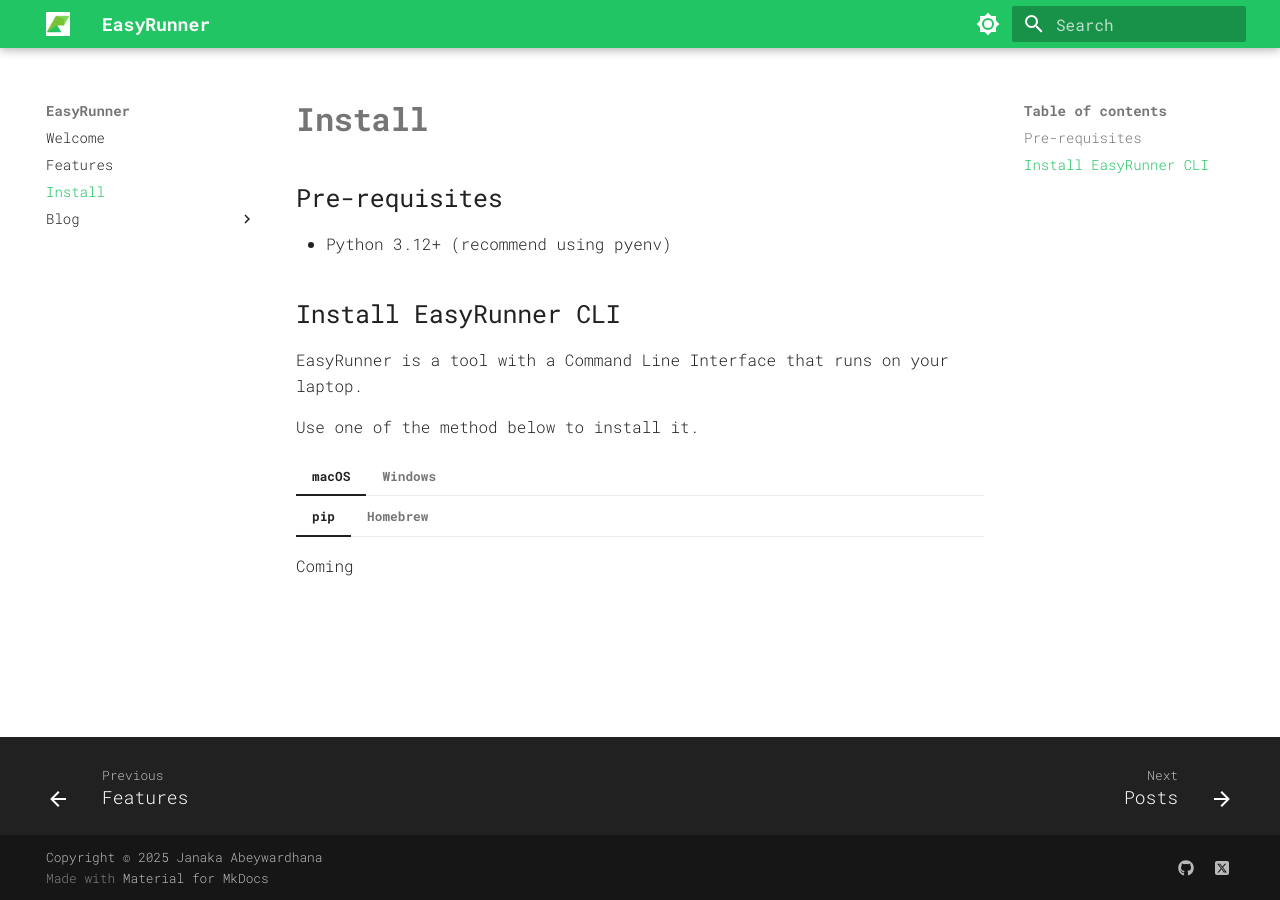
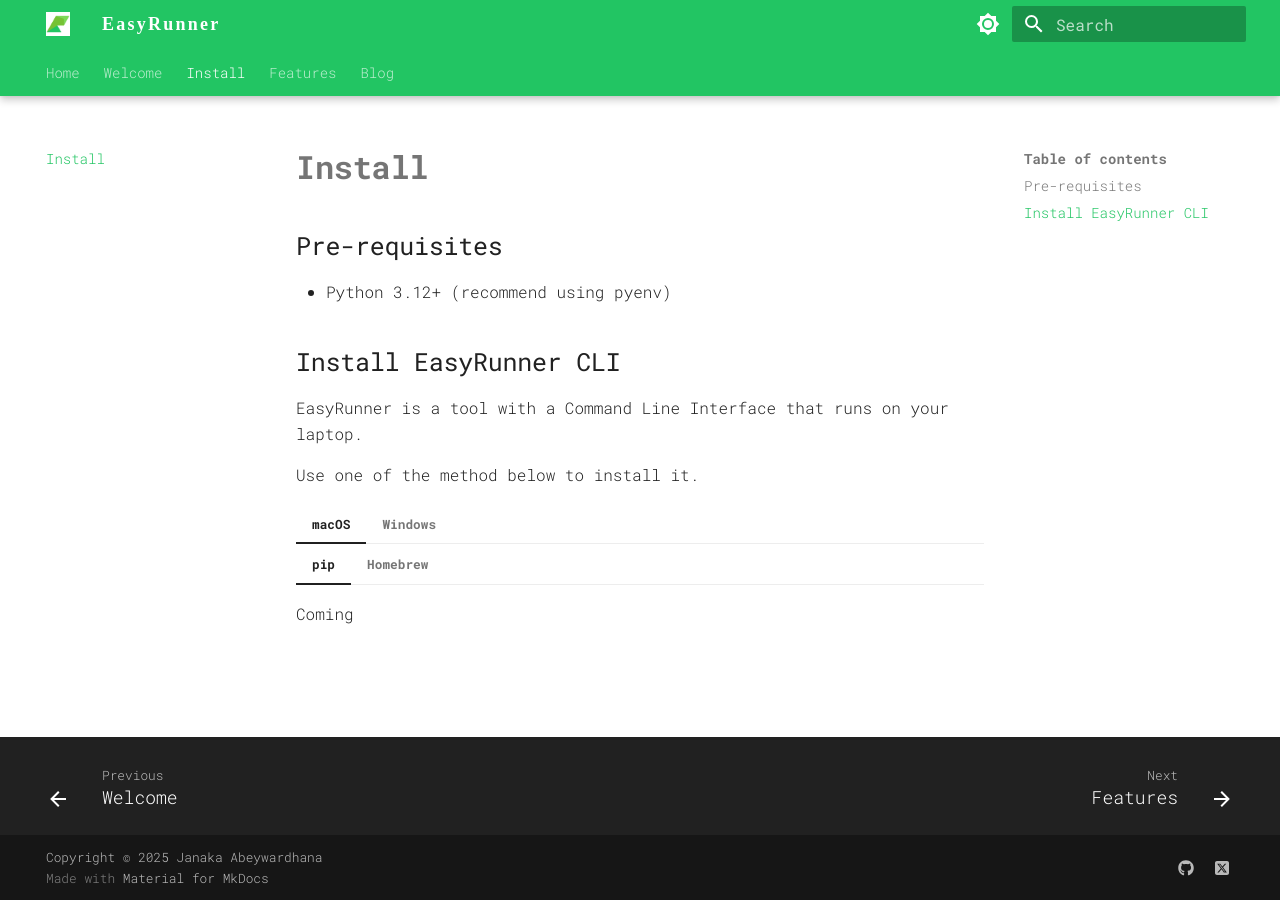
Before and after one commit to janaka/easyrunner-docs, an MkDocs documentation site: the page built from docs/install.md, in a window 1280 px wide. Built offline with MkDocs 1.6.1 and Material for MkDocs 9.7.7, drawn with Linux system fonts in a browser that asks for light colours; some web fonts are replaced.

Commit message:
feat(docs): restructure documentation and add welcome page style(extra): enhance styles for header and main container

```diff
--- a/docs/stylesheets/extra.css
+++ b/docs/stylesheets/extra.css
@@ -1,3 +1,5 @@
+@import url('https://fonts.googleapis.com/css2?family=Sarpanch:wght@400;700&display=swap');
+
 :root > * {
   --md-primary-fg-color: #22c563;
   --md-primary-fg-color--light: #4ade80;
@@ -16,15 +18,16 @@
   font-weight: 500; /* normal bold */
 }
 
-.md-md-header__title {
+div.md-header__title > div > div:nth-child(1) > span {
   font-family: 'Sarpanch';
-  font-weight: 700 !important; /* Optional: control font weight */
+  font-weight: 600 !important; /* Optional: control font weight */
+  letter-spacing: 0.125em; /* Optional: adjust letter spacing */
 }
 
 /* Background image for main container */
 [data-md-color-scheme="slate"] .md-container {
   background-image: linear-gradient(to top, rgba(31,31,31,0.851), rgba(31,31,31,0.851)), url('/images/bg.jpg?v=1a6d4164');
-  background-attachment: fixed;
+  background-attachment: var(--md-bg-attachment, fixed);
   background-size: cover;
   background-position: center;
   background-repeat: no-repeat;
--- /dev/null
+++ b/material/overrides/home.html
@@ -0,0 +1,224 @@
+{% extends "main.html" %}
+{% block extrahead %}
+{{ super() }}
+<script src="https://getlaunchlist.com/js/widget.js" defer></script>
+<script src="https://getlaunchlist.com/js/popup.js" defer></script>
+{% endblock %}
+
+{% block tabs %}
+{{ super() }}
+<style>
+  .md-header {
+    position: initial
+  }
+
+  .md-main__inner {
+    margin: 0
+  }
+
+  .md-content {
+    display: none
+  }
+
+  @media screen and (min-width:60em) {
+    .md-sidebar--secondary {
+      display: none
+    }
+  }
+
+  @media screen and (min-width:76.25em) {
+    .md-sidebar--primary {
+      display: none
+    }
+  }
+
+  .md-container {
+    text-align: center;
+  }
+
+  .mdx-container {
+    color: #fff;
+    margin: 0 auto;
+  }
+
+  .mdx-hero__content {
+    /* Material's responsive padding system */
+    padding-left: var(--md-grid-padding-x, 1.2rem);
+    padding-right: var(--md-grid-padding-x, 1.2rem);
+    padding-top: var(--padding-vertical);
+    padding-bottom: var(--padding-vertical);
+  }
+
+  /* Override only for desktop */
+  @media screen and (min-width: 60em) {
+    .mdx-hero__content {
+      padding-left: 3.5rem;  /* Your custom desktop value */
+      padding-right: 3.5rem; /* Your custom desktop value */
+      width: 40rem;  /* Your custom desktop width */
+      max-width: 40rem;
+    }
+  }
+
+  /* .mdx-hero__content h2 {
+    font-size: 2rem;
+    margin-bottom: 2rem;
+    font-weight: 400;
+  } */
+  h1 span.p,
+  h2 span.p,
+  h3 span.p,
+  p span.p {
+    display: block;
+    position: relative;
+  }
+
+  *,
+  *:before,
+  *:after {
+    box-sizing: border-box;
+  }
+
+  .md-typeset mark {
+    --md-typeset-mark-color: rgba(144, 144, 144, 0.25);
+    background-color: var(--md-typeset-mark-color);
+    -webkit-box-decoration-break: clone;
+    box-decoration-break: clone;
+    color: inherit;
+    word-break: break-word;
+  }
+
+  #text01:not(:last-child) {
+    margin-bottom: 3.625rem !important;
+  }
+
+  #text01:not(:first-child) {
+    margin-top: 3.625rem !important;
+  }
+
+  #text05:not(:last-child) {
+    margin-bottom: 1.875rem !important;
+  }
+
+  #text05:not(:first-child) {
+    margin-top: 1.875rem !important;
+  }
+
+  #text01 {
+    font-family: 'Roboto Mono', monospace;
+    font-size: 1.565em;
+    line-height: 1.5;
+    font-weight: 400;
+    -webkit-background-clip: text;
+    -webkit-text-fill-color: transparent;
+    /* -webkit-text-stroke: 0.01em #AD00FF; */
+  }
+
+  #text01 span.p {
+    background-image: linear-gradient(132deg, rgba(255, 153, 0, 0.988) 7%, #eabefe 69%);
+    -webkit-background-clip: text;
+    -webkit-text-fill-color: transparent !important;
+  }
+
+  #text01 span.p:nth-child(n + 2) {
+    margin-top: 1.75rem;
+    -webkit-text-fill-color: currentcolor;
+  }
+
+  #text02 {
+    color: var(--md-typeset-color);
+    font-family: 'Roboto Mono', monospace;
+    font-size: 1.1em;
+    line-height: 1.75;
+    font-weight: 100;
+  }
+
+  #text02 span.p:nth-child(n + 2) {
+    margin-top: 1rem;
+  }
+
+  /* Base form styling */
+  form.launchlist-form-popup {
+    margin-top: 4.5rem;
+    margin-bottom: 4.5rem;
+  }
+
+  .md-form__group {
+    display: flex;
+    gap: 0.5rem;
+    justify-content: center;
+    align-items: center;
+  }
+
+  /* Mobile: Stack elements vertically with custom spacing */
+  @media screen and (max-width: 44.9375em) {
+    form.launchlist-form-popup {
+      margin-top: 2rem; /* Reduce top margin on mobile */
+      margin-bottom: 2rem; /* Reduce bottom margin on mobile */
+    }
+
+    .md-form__group {
+      flex-direction: column;
+      gap: 1rem; /* Space between stacked input and button */
+    }
+
+    .md-form__group .md-input {
+      width: 100%;
+      max-width: 280px;
+    }
+
+    .md-form__group .md-button {
+      width: 100%;
+      max-width: 280px;
+    }
+  }
+
+  .scroll-indicator {
+    margin-top: 1rem;
+    font-size: 3rem;
+    color: #22c563;
+  }
+</style>
+<section class="mdx-container">
+  <div class="md-grid md-typeset">
+    <div class="mdx-hero">
+      <div class="mdx-hero__image">
+        <!-- Logo/Title would go here -->
+      </div>
+      <div class="mdx-hero__content">
+        <h2 id="text01">
+          <span class="p">Own your stack, no surprise bills!</span>
+          <span class="p">Simple self-managed single server app hosting.</span>
+        </h2>
+
+        <form action="https://getlaunchlist.com/s/Lm0O45" method="POST" class="md-form launchlist-form-popup"
+          target="_blank">
+          <div class="md-form__group">
+            <input type="email" name="email" placeholder="Your email" required class="md-input">
+            <button type="submit" class="md-button md-button--primary">Join Waitlist</button>
+          </div>
+        </form>
+
+        <h3 class="description" id="text02">
+          <span class="p">For <mark>Solopreneurs and Indie Hackers</mark> that want predictable costs.<br>
+            No surprises or rug-pulls.</span>
+
+          <span class="p">You bring any Ubuntu server.</span>
+
+          <span class="p">EasyRunner configures it for deploying and hosting your apps securely.</span>
+
+          <span class="p">EasyRunner CLI --> your server over SSH. No control plane backend dependency to manage.
+            Agent-less.</span>
+
+          <span class="p">Built on 100% open source dependencies.</span>
+        </h3>
+
+        <div class="scroll-indicator">
+          <a href="/welcome/">⌄</a>
+        </div>
+      </div>
+    </div>
+  </div>
+</section>
+{% endblock %}
+{% block content %}{% endblock %}
+{% block footer %}{% endblock %}
--- /dev/null
+++ b/material/overrides/main.html
@@ -0,0 +1 @@
+{% extends "base.html" %}
--- a/mkdocs.yml
+++ b/mkdocs.yml
@@ -4,8 +4,12 @@
 copyright: Copyright &copy; 2025 Janaka Abeywardhana
 theme:
   name: material
+  custom_dir: material/overrides
   features:
     - navigation.footer
+    - navigation.top
+    - navigation.tabs
+    - navigation.tabs.sticky
   font:
     text: Roboto Mono
     code: Roboto Mono
@@ -22,7 +26,6 @@
       toggle:
         icon: material/brightness-4
         name: Switch to light mode
-  custom_dir: docs/stylesheets
   favicon: images/favicon.svg
   logo: images/logo.png
 extra_css:
@@ -52,3 +55,11 @@
       link: https://github.com/janaka
     - icon: fontawesome/brands/square-x-twitter
       link: https://x.com/janaka_a
+
+nav:
+  - Home: index.md
+  - Welcome: welcome.md
+  - Install: install.md
+  - Features: features.md
+  - Blog:
+    - blog/index.md
```
Also changed, not shown: docs/index.md (+8 -29 lines), docs/welcome.md (added, +30 -0 lines).
